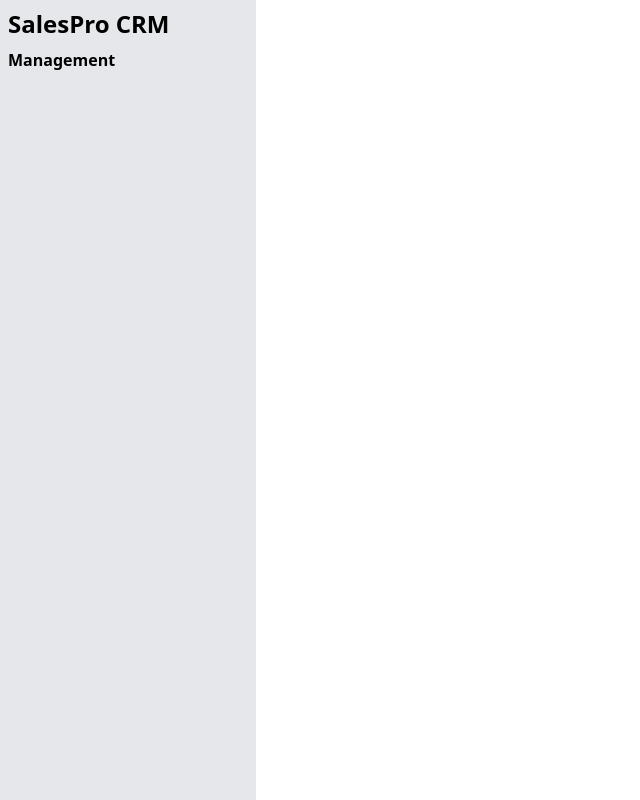
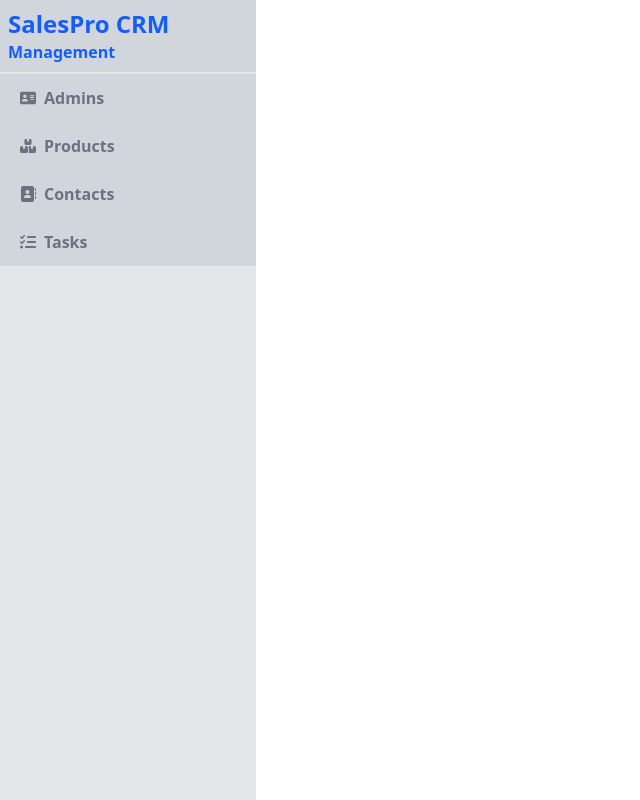
Before and after one commit to PYPHT/crmbackend, a React (Vite) app: page / in a window 1280 px wide. Shown: the whole page, without its empty margins (0-640 px from the left). Built offline with nearby package versions, Linux system fonts and the light colour scheme.

Commit message:
Add react-icons dependency and enhance Navbar component with icons

```diff
--- a/package.json
+++ b/package.json
@@ -13,6 +13,7 @@
     "@tailwindcss/vite": "^4.1.13",
     "react": "^19.1.1",
     "react-dom": "^19.1.1",
+    "react-icons": "^5.5.0",
     "tailwindcss": "^4.1.13"
   },
   "devDependencies": {
--- a/src/App.jsx
+++ b/src/App.jsx
@@ -4,7 +4,7 @@
 const App = () => {
   return (
     <div className='flex md:grid-rows-2'>
-      <div className='w-80 h-screen bg-gray-200'>
+      <div className='w-80 h-screen bg-gray-200 dark:bg-gray-800'>
         <Navbar />
       </div>
       <div className='h-screen w-screen overflow-y-scroll'></div>
--- a/src/components/Navbar.jsx
+++ b/src/components/Navbar.jsx
@@ -1,12 +1,30 @@
-import React from 'react'
+import React, { useState } from 'react'
+import * as FaIcaons from "react-icons/fa6";
 
 export const Navbar = () => {
+  const [activeLink, setActiveLink] = useState('#admin')
+  const menuItems = [
+    { href: "#admin", label: "Admins", icon: <FaIcaons.FaAddressCard /> },
+    { href: "#prod", label: "Products", icon: <FaIcaons.FaBoxesStacked /> },
+    { href: "#cont", label: "Contacts", icon: <FaIcaons.FaAddressBook /> },
+    { href: "#task", label: "Tasks", icon: <FaIcaons.FaListCheck /> },
+  ]
+
   return (
     <div className=''>
-        <div>
-            <h1 className='pl-2 pt-2 text-2xl font-bold'>SalesPro CRM</h1>
-            <h2 className='pl-2 pt-2 font-semibold'>Management</h2>
-        </div>
+      <div className='dark:bg-gray-600 bg-gray-300 border-b-2 border-gray-200 dark:border-gray-500'>
+        <h1 className='pl-2 pt-2 text-2xl font-bold dark:text-white text-blue-600'>SalesPro CRM</h1>
+        <h2 className='pl-2 pb-2 font-semibold dark:text-white text-blue-600'>Management</h2>
+      </div>
+      <div>
+        {
+          menuItems.map((link, index) => (
+            <button id={index} type="button" className='cursor-pointer w-full hover:bg-gray-400 font-semibold text-gray-500 dark:text-gray-300 py-3 pl-5 dark:bg-gray-600 bg-gray-300'>
+              <a href={link.href} className='flex w-full h-full items-center group-hover:bg-gray-400'>{link.icon} <div className='pl-2'></div> {link.label}</a>
+            </button>
+          ))
+        }
+      </div>
     </div>
   )
 }
```
Also changed, not shown: 1 other file (tests, documents, lock files or other folders).
